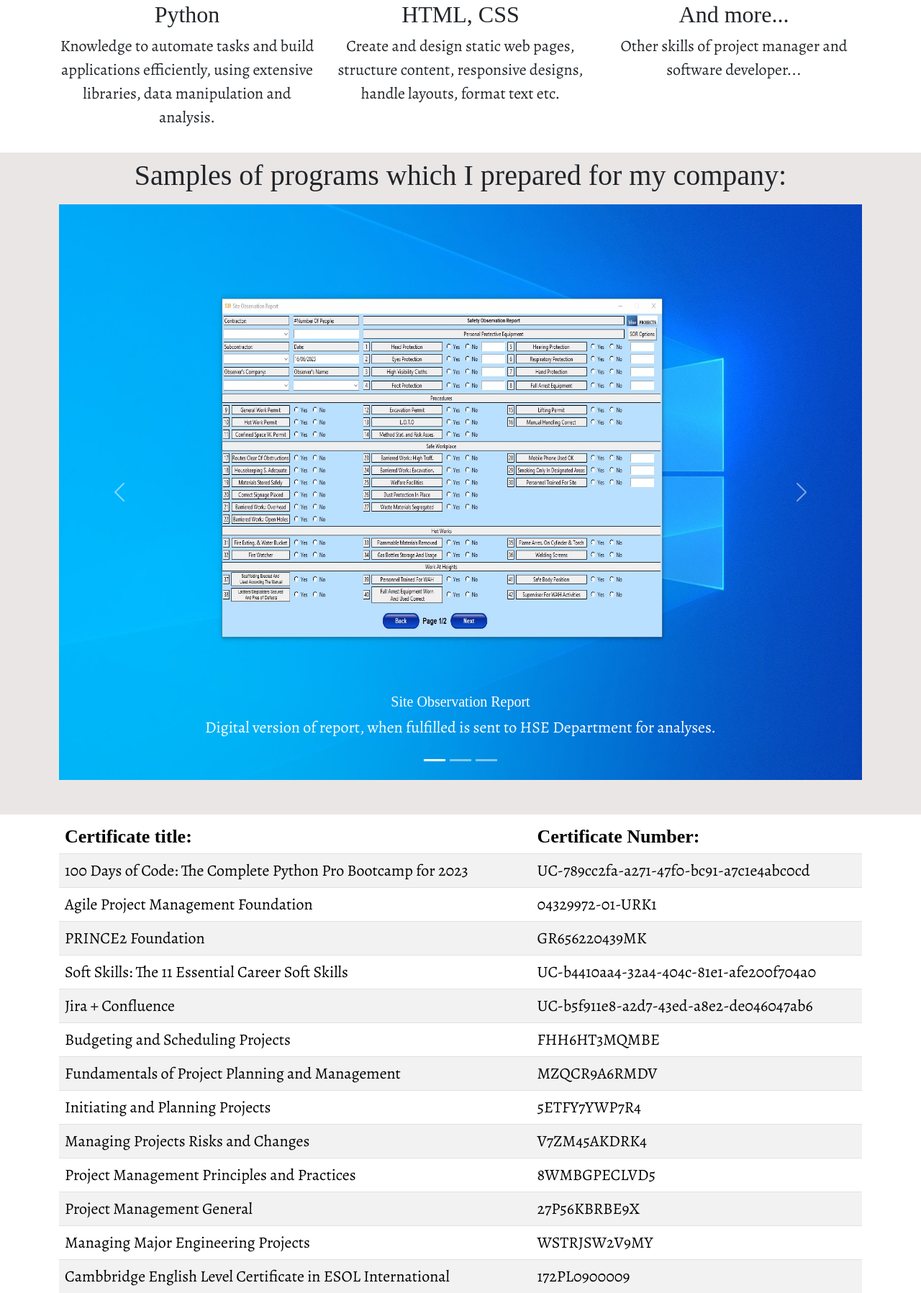
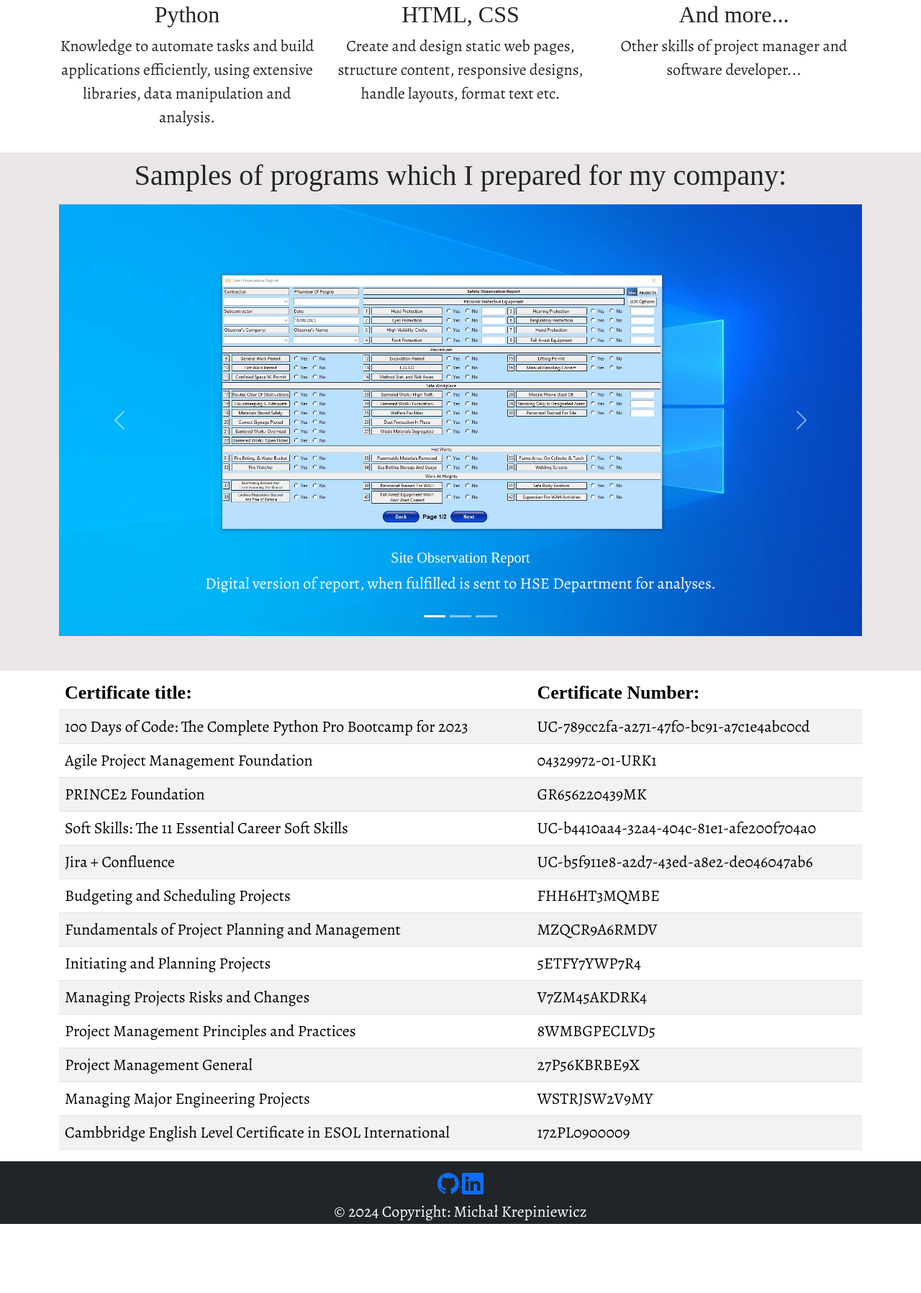
Before and after one commit to Szaitan/Moja-Strona, a Flask app: page /about-me in a window 1280 px wide. Shown: the part 815-2612 px from the top of the page at 72% size. After the commit the page ends 2516 px from the top, so only its background shows below. Run offline with Flask 3, Linux system fonts and the light colour scheme; some libraries are stand-ins or nearby versions.

Commit message:
Revision 6: Better display of images

```diff
--- a/static/css/font_family.css
+++ b/static/css/font_family.css
@@ -18,7 +18,7 @@ p {
 
 .carousel-images {
     width: 100%;
-    height: 100%;
+    height: auto;
     object-fit: fill;
 }
 
--- a/templates/about-me.html
+++ b/templates/about-me.html
@@ -76,7 +76,7 @@
 </div>
 
 <div class="every-other">
-    <div class="container pb-5">
+    <div class="container pb-5 test">
         <div class="mx-auto py-2">
             <h1 class="text-center">Samples of programs which I prepared for my company:</h1>
         </div>
```
